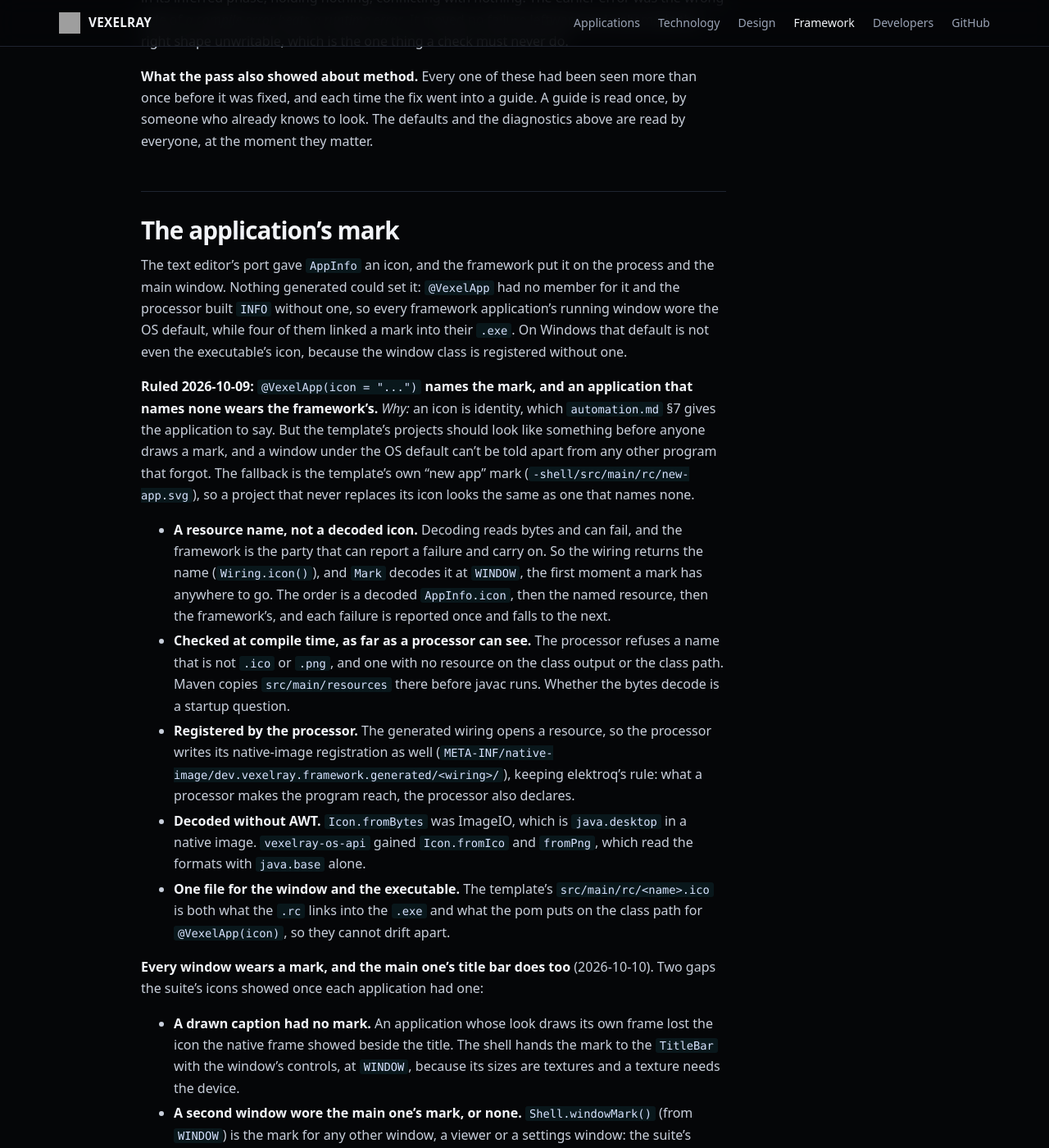
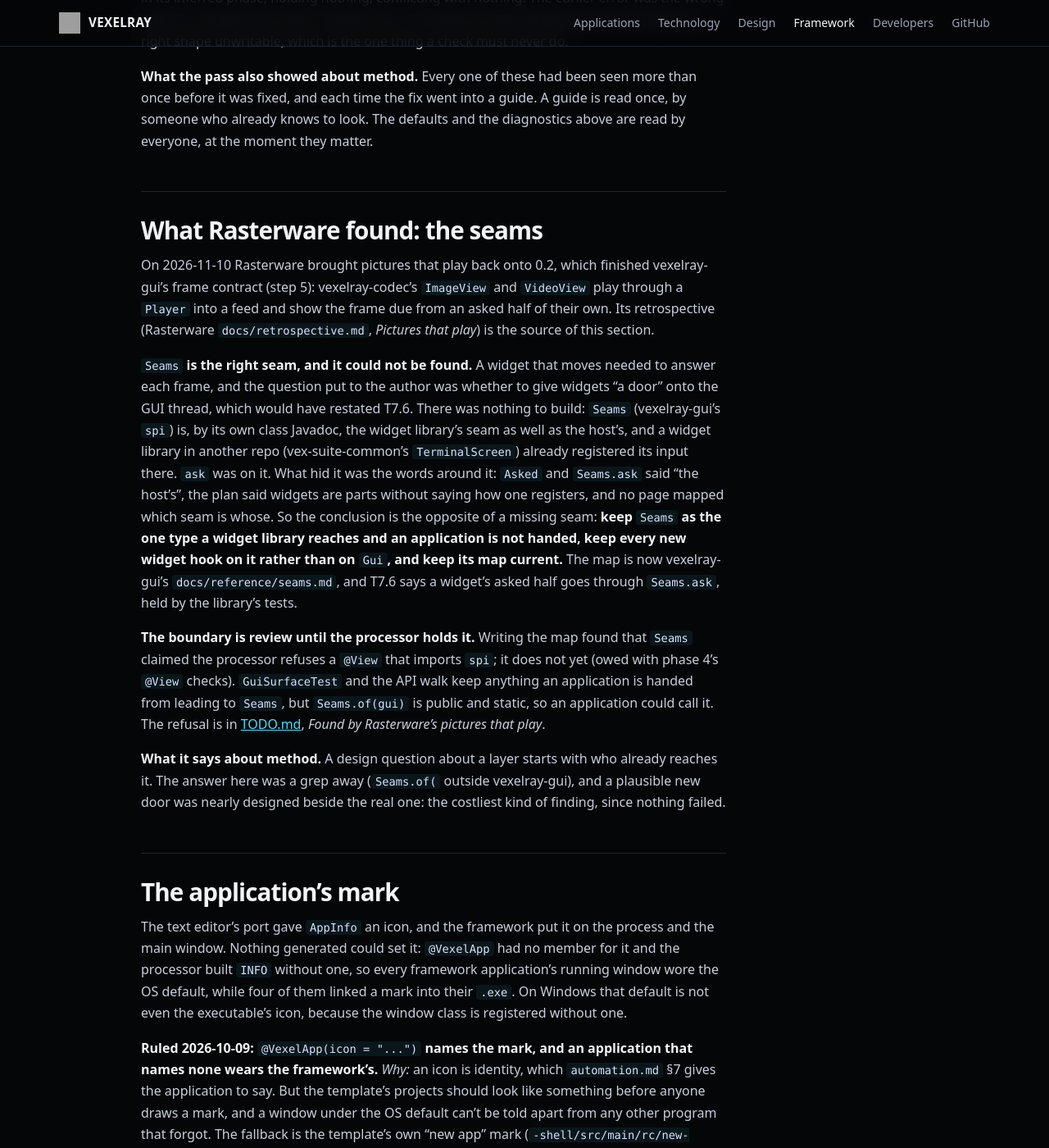
Before and after one commit to sibarum/vexelray-framework, a Jekyll site: the page built from docs/architecture.md, in a window 1280 px wide and 1400 px high, scrolled down 53270 px. Shown: the whole window at 82% size. Built offline with Jekyll 4.4.1, drawn with Linux system fonts in a browser that asks for light colours; our own code applies the rules of GitHub Pages for plain Markdown files.

Commit message:
What Rasterware found: the seams are right, and could not be found
architecture.md: keep Seams as the one type a widget library reaches and an
application is not handed; its map is vexelray-gui's docs/reference/seams.md.
TODO, found by Rasterware's pictures that play: the spi refusal in the
processor, a stale application module stopping the start, and a feed shown as
a texture is. T7.6 links the map.

Co-Authored-By: Claude Opus 5.5 <noreply@anthropic.com>

```diff
--- a/docs/architecture.md
+++ b/docs/architecture.md
@@ -1744,6 +1744,32 @@ made the right shape unwritable, which is the one thing a check must never do.
 fix went into a guide. A guide is read once, by someone who already knows to look. The defaults and the diagnostics
 above are read by everyone, at the moment they matter.
 
+## What Rasterware found: the seams
+
+On 2026-11-10 Rasterware brought pictures that play back onto 0.2, which finished vexelray-gui's frame contract
+(step 5): vexelray-codec's `ImageView` and `VideoView` play through a `Player` into a feed and show the frame due from
+an asked half of their own. Its retrospective (Rasterware `docs/retrospective.md`, *Pictures that play*) is the source
+of this section.
+
+**`Seams` is the right seam, and it could not be found.** A widget that moves needed to answer each frame, and the
+question put to the author was whether to give widgets "a door" onto the GUI thread, which would have restated T7.6.
+There was nothing to build: `Seams` (vexelray-gui's `spi`) is, by its own class Javadoc, the widget library's seam as
+well as the host's, and a widget library in another repo (vex-suite-common's `TerminalScreen`) already registered its
+input there. `ask` was on it. What hid it was the words around it: `Asked` and `Seams.ask` said "the host's", the plan
+said widgets are parts without saying how one registers, and no page mapped which seam is whose. So the conclusion is
+the opposite of a missing seam: **keep `Seams` as the one type a widget library reaches and an application is not
+handed, keep every new widget hook on it rather than on `Gui`, and keep its map current.** The map is now vexelray-gui's
+`docs/reference/seams.md`, and T7.6 says a widget's asked half goes through `Seams.ask`, held by the library's tests.
+
+**The boundary is review until the processor holds it.** Writing the map found that `Seams` claimed the processor
+refuses a `@View` that imports `spi`; it does not yet (owed with phase 4's `@View` checks). `GuiSurfaceTest` and the
+API walk keep anything an application is handed from leading to `Seams`, but `Seams.of(gui)` is public and static, so
+an application could call it. The refusal is in [TODO.md](TODO.md), *Found by Rasterware's pictures that play*.
+
+**What it says about method.** A design question about a layer starts with who already reaches it. The answer here
+was a grep away (`Seams.of(` outside vexelray-gui), and a plausible new door was nearly designed beside the real one:
+the costliest kind of finding, since nothing failed.
+
 ## The application's mark
 
 The text editor's port gave `AppInfo` an icon, and the framework put it on the process and the main window. Nothing
```
Also changed, not shown: docs/TODO.md (+18 -0 lines), docs/threading.md (+2 -1 lines).
